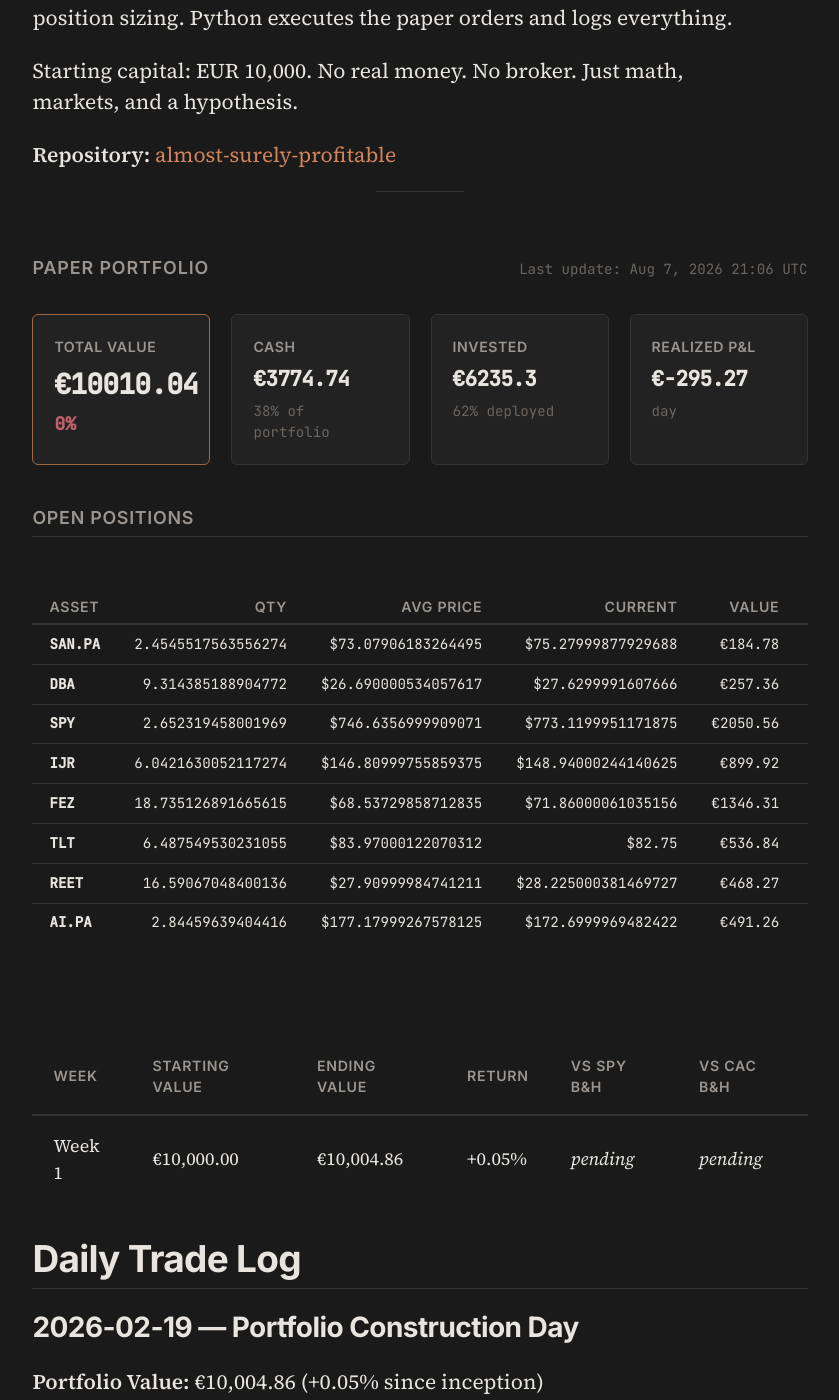
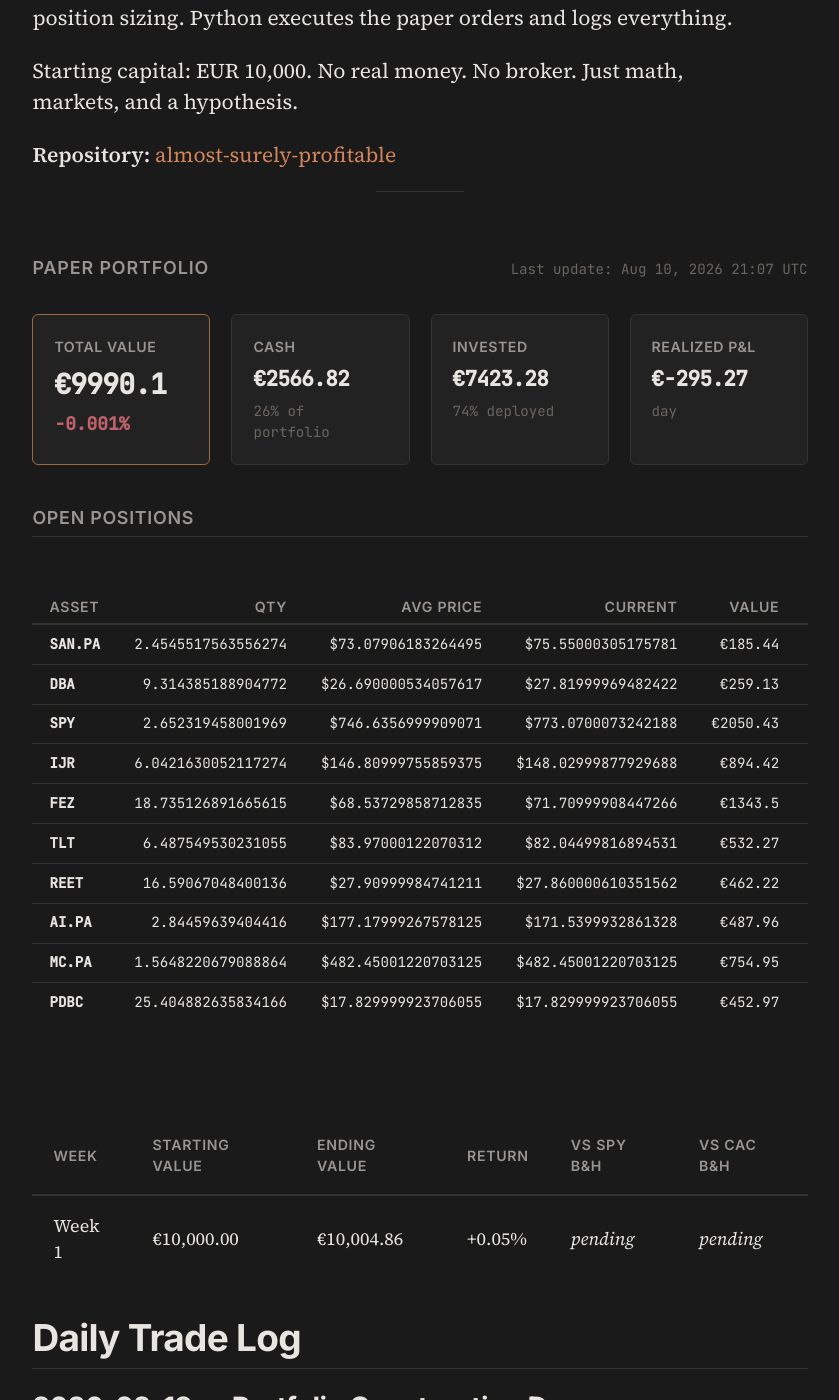
Before and after one commit to Alm0stSurely/alm0stsurely.github.io, a Jekyll site: the page built from trading.md, in a window 1280 px wide and 1400 px high, scrolled down 854 px. Shown: the whole window, without its empty margins (220-1059 px from the left). Built offline with Jekyll 4.4.1, drawn with Linux system fonts in a browser that asks for light colours.

Commit message:
blog: portfolio sync and trading analysis for 2026-08-10

```diff
--- a/_data/portfolio.json
+++ b/_data/portfolio.json
@@ -1,81 +1,101 @@
 {
-  "cash": 3774.7421288223704,
+  "cash": 2566.824647599212,
+  "positions_value": 7423.280129852967,
+  "total_value": 9990.10477745218,
+  "total_return_pct": -0.0009895222547821048,
   "total_realized_pnl": -295.2690365723171,
+  "total_unrealized_pnl": 124.15332546687947,
+  "last_updated": "2026-08-10T21:07:28.880654",
   "positions": [
     {
+      "ticker": "SAN.PA",
       "quantity": 2.4545517563556274,
       "avg_price": 73.07906183264495,
-      "current_price": 75.27999877929688,
-      "ticker": "SAN.PA",
-      "market_value": 184.77865322217264,
-      "unrealized_pnl": 5.402313648032466,
-      "unrealized_pnl_pct": 0.03011720308742041
+      "current_price": 75.55000305175781,
+      "market_value": 185.44139268336514,
+      "unrealized_pnl": 6.065053109224976,
+      "unrealized_pnl_pct": 0.03381189026169283
     },
     {
+      "ticker": "DBA",
       "quantity": 9.314385188904772,
       "avg_price": 26.690000534057617,
-      "current_price": 27.6299991607666,
-      "ticker": "DBA",
-      "market_value": 257.3564549524957,
-      "unrealized_pnl": 8.75550928620899,
-      "unrealized_pnl_pct": 0.03521913105657322
+      "current_price": 27.81999969482422,
+      "market_value": 259.126193112806,
+      "unrealized_pnl": 10.525247446519245,
+      "unrealized_pnl_pct": 0.04233792199908994
     },
     {
+      "ticker": "SPY",
       "quantity": 2.652319458001969,
       "avg_price": 746.6356999909071,
-      "current_price": 773.1199951171875,
-      "ticker": "SPY",
-      "market_value": 2050.561206419704,
-      "unrealized_pnl": 70.24481129490012,
-      "unrealized_pnl_pct": 0.0354715092334895
+      "current_price": 773.0700073242188,
+      "market_value": 2050.42862282375,
+      "unrealized_pnl": 70.11222769894653,
+      "unrealized_pnl_pct": 0.03540455851981567
     },
     {
+      "ticker": "IJR",
       "quantity": 6.0421630052117274,
       "avg_price": 146.80999755859375,
-      "current_price": 148.94000244140625,
-      "ticker": "IJR",
-      "market_value": 899.9197727476092,
-      "unrealized_pnl": 12.869836703850028,
-      "unrealized_pnl_pct": 0.014508581964674359
+      "current_price": 148.02999877929688,
+      "market_value": 894.4213822858047,
+      "unrealized_pnl": 7.371446242045522,
+      "unrealized_pnl_pct": 0.008310069075617271
     },
     {
+      "ticker": "FEZ",
       "quantity": 18.735126891665615,
       "avg_price": 68.53729858712835,
-      "current_price": 71.86000061035156,
-      "ticker": "FEZ",
-      "market_value": 1346.3062298701052,
-      "unrealized_pnl": 62.251244028281,
-      "unrealized_pnl_pct": 0.04848020117103412
+      "current_price": 71.70999908447266,
+      "market_value": 1343.4959322488203,
+      "unrealized_pnl": 59.44094640699609,
+      "unrealized_pnl_pct": 0.04629158958331267
     },
     {
+      "ticker": "TLT",
       "quantity": 6.487549530231055,
       "avg_price": 83.97000122070312,
-      "current_price": 82.75,
-      "ticker": "TLT",
-      "market_value": 536.8447236266198,
-      "unrealized_pnl": -7.914818346253872,
-      "unrealized_pnl_pct": -0.014529012777986348
+      "current_price": 82.04499816894531,
+      "market_value": 532.2709893287489,
+      "unrealized_pnl": -12.488552644124752,
+      "unrealized_pnl_pct": -0.02292489012472703
     },
     {
+      "ticker": "REET",
       "quantity": 16.59067048400136,
       "avg_price": 27.90999984741211,
-      "current_price": 28.225000381469727,
-      "ticker": "REET",
-      "market_value": 468.27168073977697,
-      "unrealized_pnl": 5.226070062834375,
-      "unrealized_pnl_pct": 0.011286296516652432
+      "current_price": 27.860000610351562,
+      "market_value": 462.2160898104196,
+      "unrealized_pnl": -0.8295208665229552,
+      "unrealized_pnl_pct": -0.0017914452645609786
     },
     {
+      "ticker": "AI.PA",
       "quantity": 2.84459639404416,
       "avg_price": 177.17999267578125,
-      "current_price": 172.6999969482422,
-      "ticker": "AI.PA",
-      "market_value": 491.2617885704072,
-      "unrealized_pnl": -12.743779691890861,
-      "unrealized_pnl_pct": -0.02528499781426751
+      "current_price": 171.5399932861328,
+      "market_value": 487.96204633609284,
+      "unrealized_pnl": -16.043521926205187,
+      "unrealized_pnl_pct": -0.03183203308947513
+    },
+    {
+      "ticker": "MC.PA",
+      "quantity": 1.5648220679088864,
+      "avg_price": 482.45001220703125,
+      "current_price": 482.45001220703125,
+      "market_value": 754.9484257644741,
+      "unrealized_pnl": 0.0,
+      "unrealized_pnl_pct": 0.0
+    },
+    {
+      "ticker": "PDBC",
+      "quantity": 25.404882635834166,
+      "avg_price": 17.829999923706055,
+      "current_price": 17.829999923706055,
+      "market_value": 452.96905545868447,
+      "unrealized_pnl": 0.0,
+      "unrealized_pnl_pct": 0.0
     }
-  ],
-  "last_updated": "2026-08-07T21:06:35.440160",
-  "total_value": 10010.042638971261,
-  "positions_value": 6235.300510148891
+  ]
 }
```
Also changed, not shown: _trading_analysis.md (+36 -49 lines).
